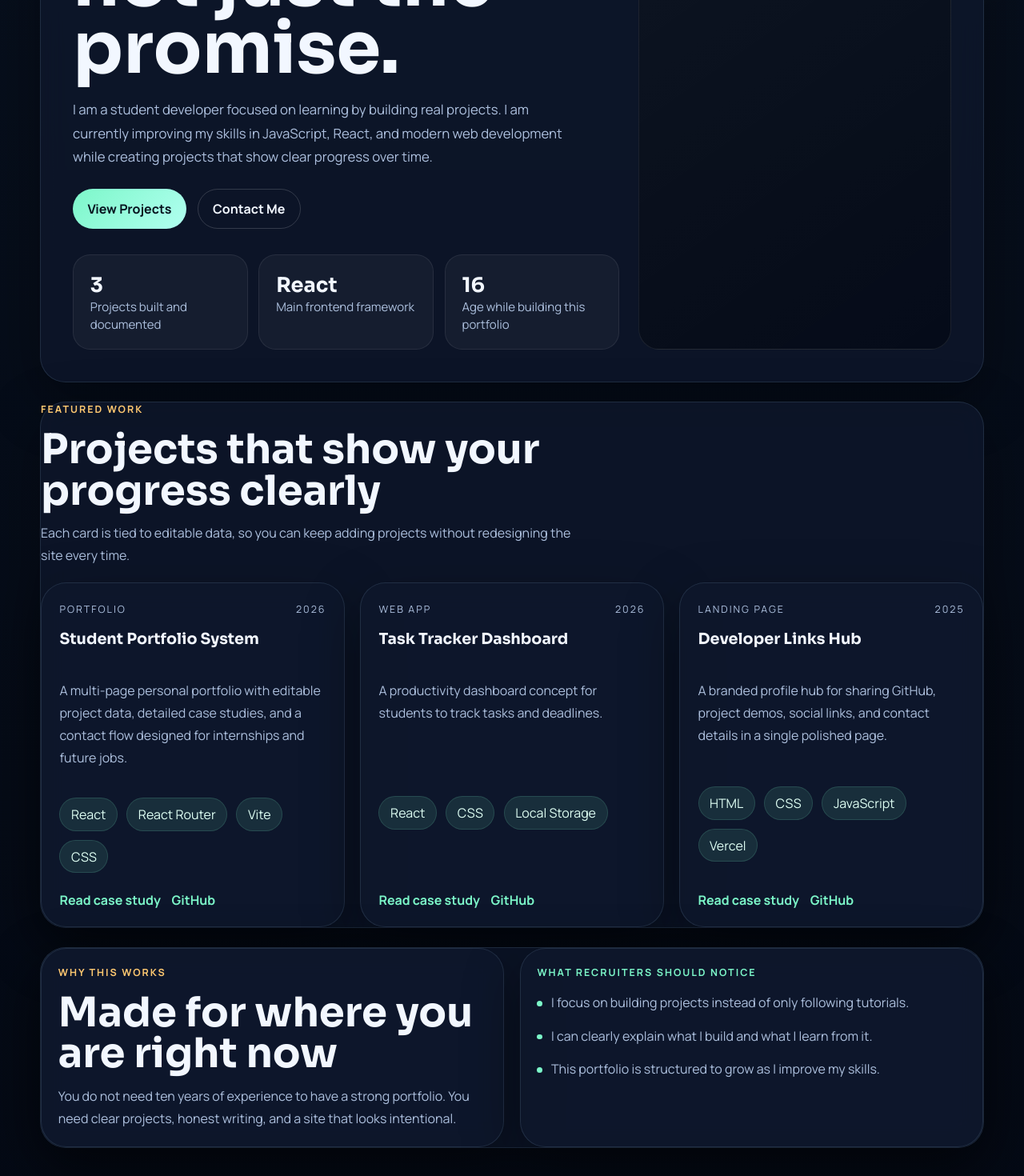
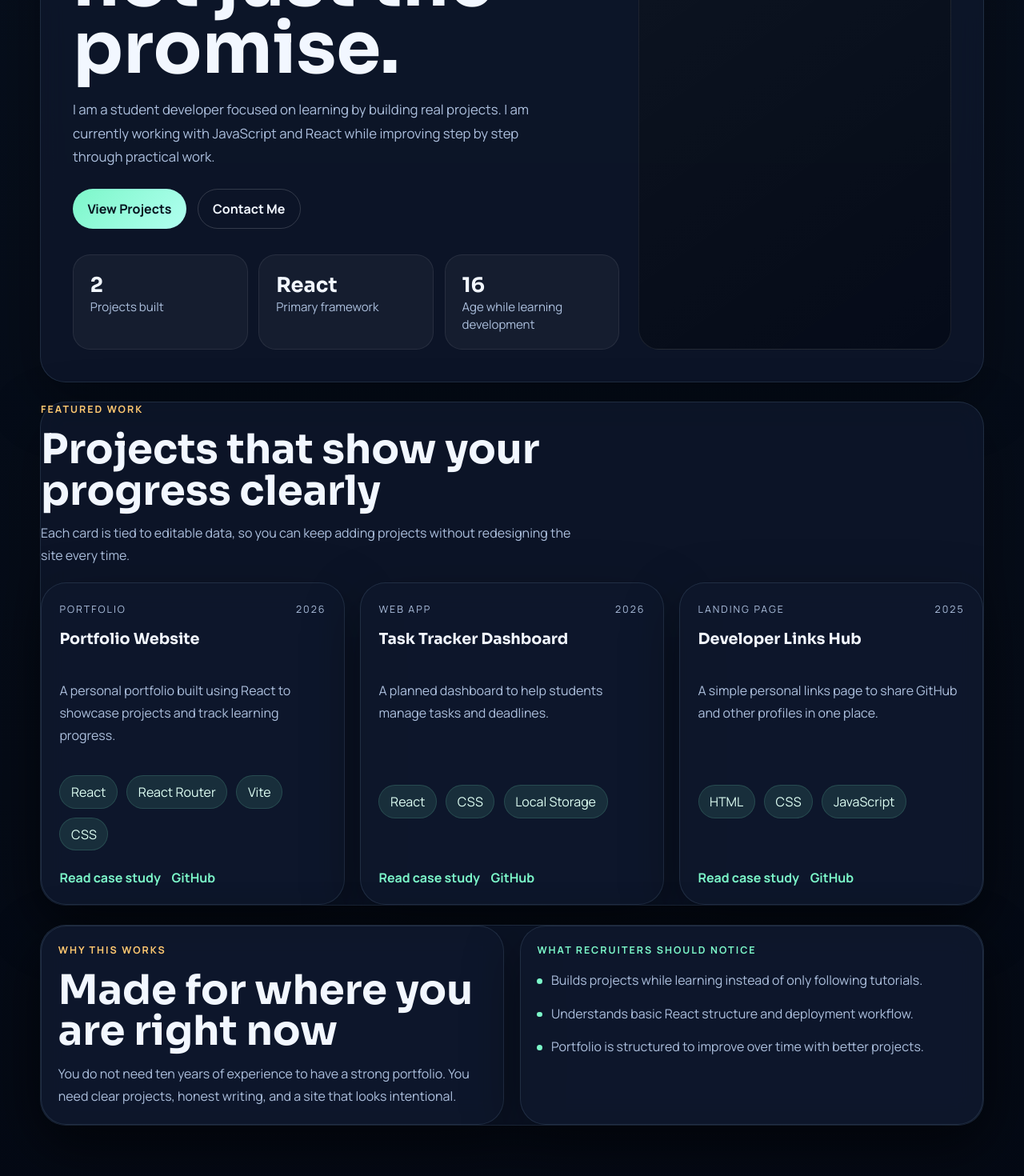
Before and after one commit to Aidanj404/portfolio, a React app: page / in a window 1280 px wide. Shown: the part 780-2250 px from the top of the page at 80% size. Built offline with nearby package versions, Linux system fonts and the light colour scheme; the HTML template or start-up script is replaced by a standard one.

Commit message:
Refines portfolio content and project structure

```diff
--- a/src/content/siteData.js
+++ b/src/content/siteData.js
@@ -1,83 +1,113 @@
 export const siteData = {
   name: 'Aidan J',
   role: 'Student Developer',
+  email: 'aidanj6583@outlook.com',
   location: 'India',
-  focus: 'Frontend development, UI design, and learning full-stack fundamentals',
-  availableFor: 'Learning, building projects, and collaboration',
+  focus: 'Frontend development and learning full-stack fundamentals',
+  availableFor: 'Learning, building projects, and future opportunities',
+
   seoDescription:
-    'Portfolio of a student developer building real projects with React, focusing on clean UI, structured code, and continuous improvement.',
+    'Portfolio of a student developer building real projects using React and modern web technologies.',
+
   intro:
-    'I am a student developer focused on learning by building real projects. I am currently improving my skills in JavaScript, React, and modern web development while creating projects that show clear progress over time.',
+    'I am a student developer focused on learning by building real projects. I am currently working with JavaScript and React while improving step by step through practical work.',
+
   about:
-    'I am a student developer who enjoys turning ideas into websites and web apps that feel polished, useful, and easy to understand. Right now I am building my fundamentals in JavaScript, React, and modern frontend development while also learning how good developers explain their work, structure projects, and keep improving over time.',
-  email: 'hello@aidanj.dev',
+    'I enjoy building simple and clean web interfaces and improving them over time. My current focus is strengthening my frontend skills, understanding how real projects are structured, and learning how to turn ideas into working applications.',
+
   links: {
     github: 'https://github.com/Aidanj404',
-    vercel: 'https://portfolio-cyan-eight-75.vercel.app',
+    portfolio: 'https://portfolio-88s9mt81h-aidanj404s-projects.vercel.app',
   },
+
   highlights: [
-    { value: '3', label: 'Projects built and documented' },
-    { value: 'React', label: 'Main frontend framework' },
-    { value: '16', label: 'Age while building this portfolio' },
+    { value: '2', label: 'Projects built' },
+    { value: 'React', label: 'Primary framework' },
+    { value: '16', label: 'Age while learning development' },
   ],
+
   recruiterPoints: [
-    'I focus on building projects instead of only following tutorials.',
-  'I can clearly explain what I build and what I learn from it.',
-  'This portfolio is structured to grow as I improve my skills.',
+    'Builds projects while learning instead of only following tutorials.',
+    'Understands basic React structure and deployment workflow.',
+    'Portfolio is structured to improve over time with better projects.',
   ],
+
   learningNow: [
-    'Building stronger React projects with reusable components and routing.',
-    'Writing cleaner JavaScript and understanding APIs more deeply.',
-    'Improving design taste so projects look intentional, not generic.',
-    'Learning how deployment, GitHub workflows, and Vercel fit into real work.',
+    'Improving React projects with routing and reusable components',
+    'Writing cleaner JavaScript and understanding core concepts',
+    'Building projects from scratch instead of following tutorials',
+    'Understanding Git and deployment workflows',
   ],
-  skills: ['HTML', 'CSS', 'JavaScript', 'React', 'Vite', 'Responsive Design', 'Git', 'GitHub', 'Vercel', 'Figma'],
+
+  skills: [
+    'HTML',
+    'CSS',
+    'JavaScript',
+    'React',
+    'Vite',
+    'Responsive Design',
+    'Git',
+    'GitHub',
+    'Vercel',
+  ],
+
   timeline: [
     {
       period: 'Now',
       title: 'Learning by building',
-      description: 'Creating portfolio projects, UI experiments, and practical websites to strengthen fundamentals.',
+      description:
+        'Working on portfolio projects and small applications to improve fundamentals.',
     },
     {
       period: 'Next',
-      title: 'Improving project depth',
-      description: 'Turning projects into clearer case studies with better explanations and structure.',
+      title: 'Stronger projects',
+      description:
+        'Building more complete projects with better structure and real use cases.',
     },
     {
       period: 'Future',
-      title: 'Professional growth',
-      description: 'Using this site as the base for freelance work, internships, and eventually a full developer resume.',
+      title: 'Career growth',
+      description:
+        'Preparing for internships and real-world development work.',
     },
   ],
-}
+};
 
 export const projects = [
   {
     slug: 'student-portfolio-system',
-    title: 'Student Portfolio System',
+    title: 'Portfolio Website',
     category: 'Portfolio',
     year: '2026',
     status: 'In progress',
     role: 'Designer and developer',
+
     description:
-      'A multi-page personal portfolio with editable project data, detailed case studies, and a contact flow designed for internships and future jobs.',
-    stack: ['React', 'React Router', 'Vite', 'CSS', 'Framer Motion'],
+      'A personal portfolio built using React to showcase projects and track learning progress.',
+
+    stack: ['React', 'React Router', 'Vite', 'CSS'],
+
     challenge:
-      'Create a website that feels professional early in a coding journey without pretending to have years of experience.',
+      'Build a clean and structured portfolio while still learning core frontend concepts.',
+
     solution:
-      'Built a clean multi-page structure with honest writing, strong visual design, and reusable data-driven sections so the site can grow over time.',
+      'Created reusable components, added routing, and structured project data to make the site scalable.',
+
     learnings:
-      'A good portfolio is not about sounding advanced. It is about showing progress clearly and making updates easy.',
+      'Learned how React components, routing, and deployment work together in a real project.',
+
     outcomes: [
-      'Created reusable project cards and dynamic detail pages.',
-      'Added a contact experience without requiring a backend.',
-      'Made the content easy to update from one data file.',
+      'Built and deployed a live portfolio using Vercel',
+      'Structured content using reusable data files',
+      'Improved understanding of project organization',
     ],
+
     links: {
-      live: 'https://portfolio-cyan-eight-75.vercel.app',
+      live: 'https://portfolio-88s9mt81h-aidanj404s-projects.vercel.app',
       github: 'https://github.com/Aidanj404/portfolio',
     },
   },
+
   {
     slug: 'task-tracker-dashboard',
     title: 'Task Tracker Dashboard',
@@ -85,25 +115,20 @@ export const projects = [
     year: '2026',
     status: 'Planned',
     role: 'Frontend developer',
+
     description:
-      'A productivity dashboard concept for students to track tasks and deadlines.',
+      'A planned dashboard to help students manage tasks and deadlines.',
+
     stack: ['React', 'CSS', 'Local Storage'],
+
     challenge:
-      'Design a simple and useful student dashboard.',
-    solution:
-      'Planned a clear task-tracking experience with fast access to progress and deadlines.',
-    learnings:
-      'Learned how to structure state for a dashboard and make key information easy to scan quickly.',
-    outcomes: [
-      'Drafted a clean app layout for productivity use cases.',
-      'Defined a task state model and user flows.',
-      'Prepared the design to support future interactivity.',
-    ],
+      'Design a simple and useful dashboard for managing daily tasks.',
+
     links: {
-      live: 'https://github.com/Aidanj404/task-tracker-dashboard',
       github: 'https://github.com/Aidanj404/task-tracker-dashboard',
     },
   },
+
   {
     slug: 'developer-links-hub',
     title: 'Developer Links Hub',
@@ -111,25 +136,32 @@ export const projects = [
     year: '2025',
     status: 'Shipped',
     role: 'Frontend developer',
+
     description:
-      'A branded profile hub for sharing GitHub, project demos, social links, and contact details in a single polished page.',
-    stack: ['HTML', 'CSS', 'JavaScript', 'Vercel'],
+      'A simple personal links page to share GitHub and other profiles in one place.',
+
+    stack: ['HTML', 'CSS', 'JavaScript'],
+
     challenge:
-      'Build something lightweight that loads fast, looks memorable, and gives visitors a clear next step.',
+      'Create a lightweight page that loads fast and looks clean.',
+
     solution:
-      'Focused on a bold visual style, responsive layout, and short copy that helps people reach the right destination quickly.',
+      'Used simple layout and responsive design to keep it minimal and usable.',
+
     learnings:
-      'Fast, focused sites can still feel premium when typography, spacing, and color choices are handled carefully.',
+      'Improved understanding of layout, spacing, and basic deployment.',
+
     outcomes: [
-      'Improved understanding of layout and responsive design.',
-      'Created a practical asset for sharing work online.',
-      'Learned how deployment on Vercel fits into a frontend workflow.',
+      'Built a responsive static page',
+      'Deployed using Vercel',
+      'Created a simple shareable profile page',
     ],
+
     links: {
       live: 'https://developer-links-hub.vercel.app',
-      github: 'https://github.com/yourusername/developer-links-hub',
+      // ADD GitHub only if it actually exists
     },
   },
-]
+];
 
 export const projectCategories = ['All', ...new Set(projects.map((project) => project.category))]
```
